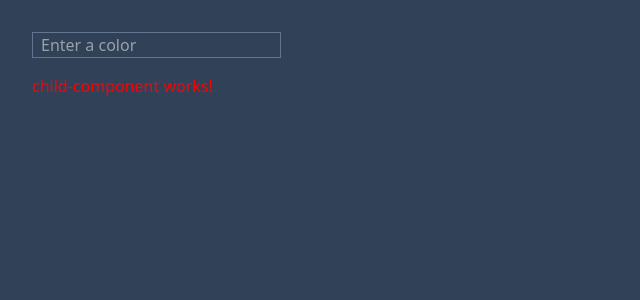
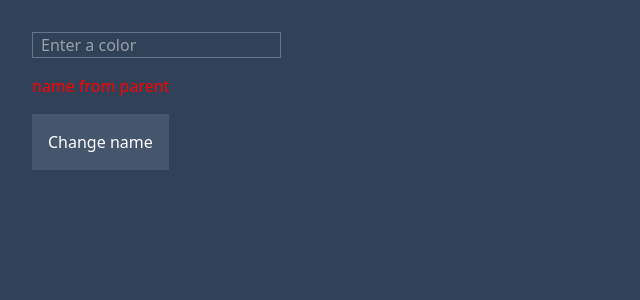
Before and after one commit to seriiserii825/ng-simonov, an Angular app: page / in a window 1280 px wide. Shown: the top 300 px of the page, without its empty margins (0-640 px from the left). Built offline with nearby package versions, Linux system fonts and the light colour scheme.

Commit message:
feat: output

```diff
--- a/src/app/components/child-component/child-component.html
+++ b/src/app/components/child-component/child-component.html
@@ -1 +1,2 @@
-<p [style.color]="color()">child-component works!</p>
+<p [style.color]="color()">{{ name() }}</p>
+<button class="p-4 bg-slate-600 mt-4 cursor-pointer" (click)="changeName()">Change name</button>
--- a/src/app/components/child-component/child-component.ts
+++ b/src/app/components/child-component/child-component.ts
@@ -1,4 +1,4 @@
-import { Component, input } from '@angular/core';
+import { Component, input, output } from '@angular/core';
 
 @Component({
   selector: 'app-child-component',
@@ -7,4 +7,11 @@ import { Component, input } from '@angular/core';
 })
 export class ChildComponent {
   color = input.required<string>();
+  name = input.required<string>();
+
+  outputEmitter = output();
+
+  changeName() {
+    this.outputEmitter.emit();
+  }
 }
--- a/src/app/components/color-component/color-component.html
+++ b/src/app/components/color-component/color-component.html
@@ -5,4 +5,4 @@
   placeholder="Enter a color"
   class="border mb-4 px-2 border-slate-500"
 />
-<app-child-component [color]="color()" />
+<app-child-component [name]="name()" [color]="color()" (outputEmitter)="setNewName()" />
--- a/src/app/components/color-component/color-component.ts
+++ b/src/app/components/color-component/color-component.ts
@@ -8,10 +8,15 @@ import { ChildComponent } from '../child-component/child-component';
 })
 export class ColorComponent {
   color = signal<string>('red');
+  name = signal<string>('name from parent');
 
   changeColor(event: Event): void {
     const target = event.target as HTMLInputElement;
     const newColor = target.value;
     this.color.set(newColor);
   }
+
+  setNewName() {
+    this.name.set('new name from parent');
+  }
 }
```
